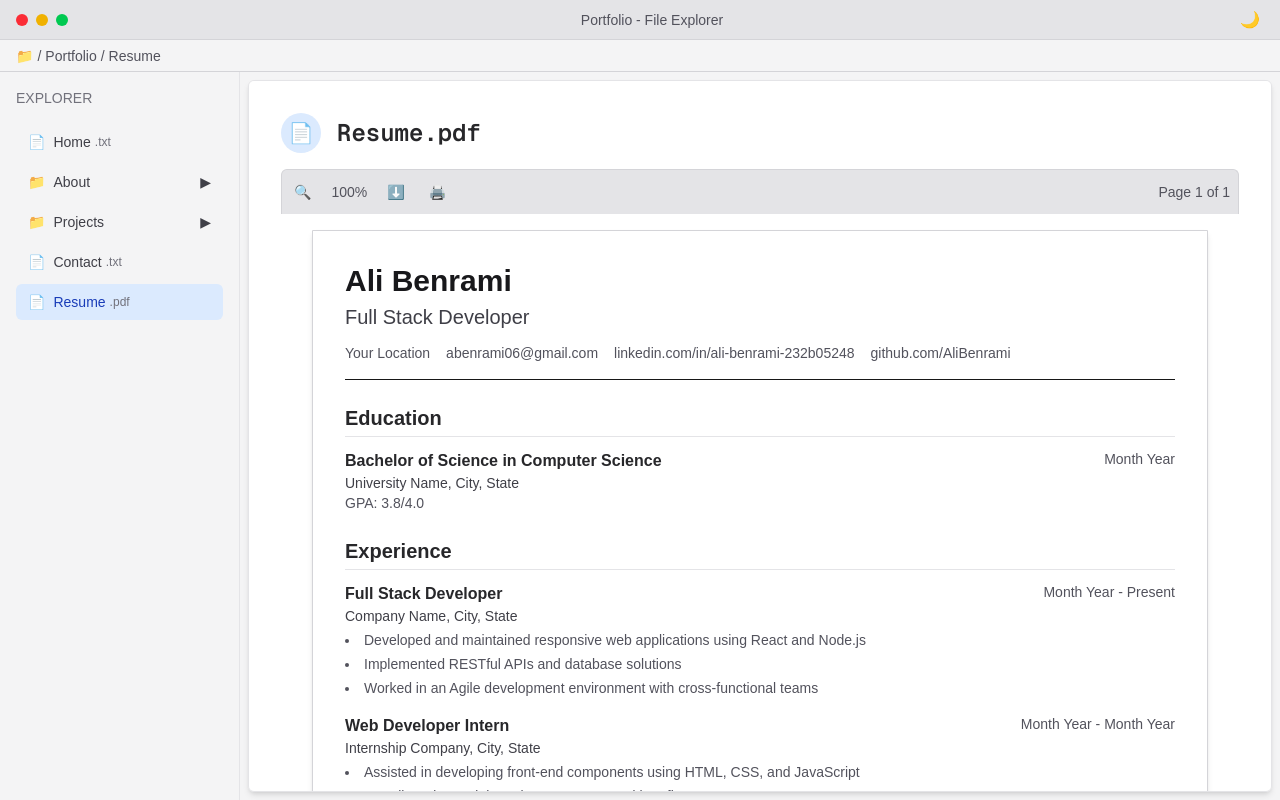
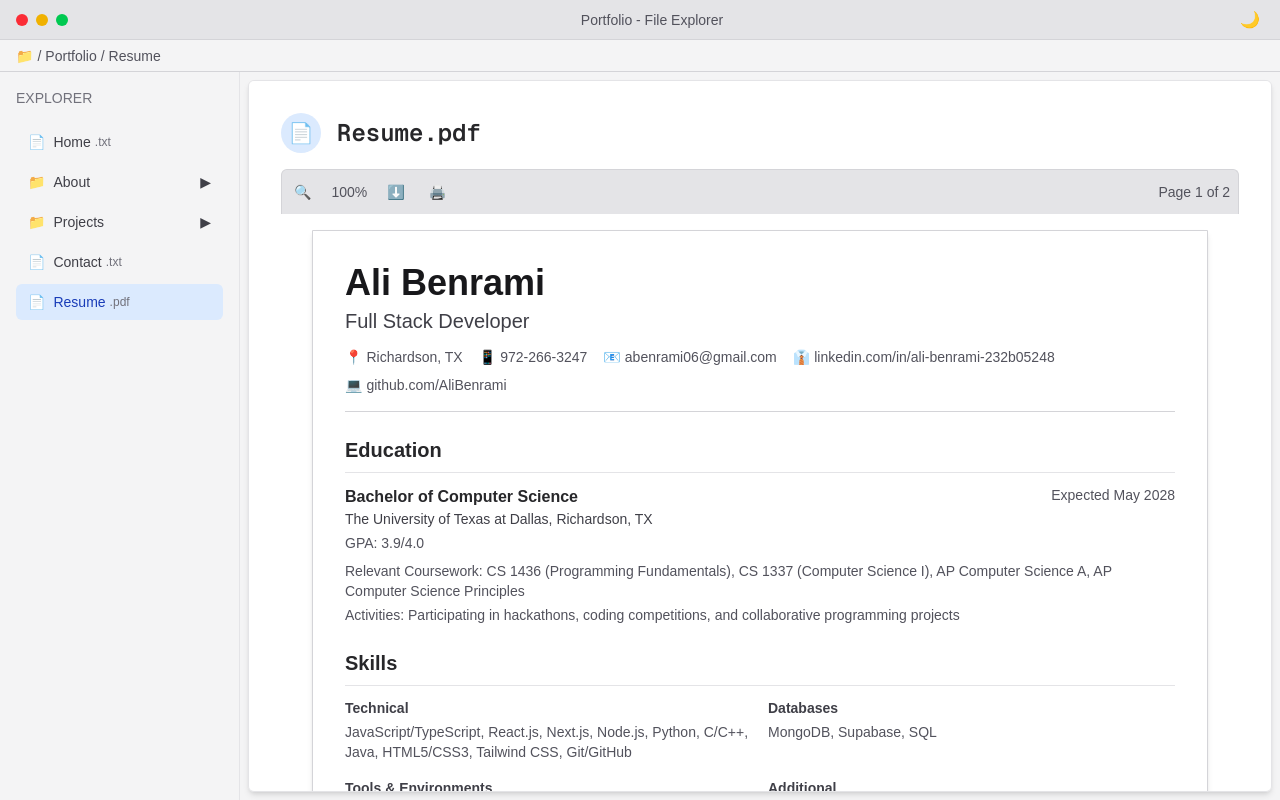
Before and after one commit to AliBenrami/portfolio, a Next.js app: page /resume in a window 1280 px wide. Built offline with nearby package versions, Linux system fonts and the light colour scheme.

Commit message:
feat: Update About and Resume pages with new content and structure

```diff
--- a/src/app/about/page.tsx
+++ b/src/app/about/page.tsx
@@ -39,8 +39,7 @@ export default function AboutPage() {
                 About Me
               </h1>
               <p className="text-sm text-zinc-500 dark:text-zinc-400">
-                Full Stack Developer | React Specialist | Open Source
-                Contributor
+                Full Stack Developer | React Specialist
               </p>
             </div>
 
--- a/src/app/resume/page.tsx
+++ b/src/app/resume/page.tsx
@@ -11,63 +11,100 @@ export default function ResumePage() {
     personalInfo: {
       name: "Ali Benrami",
       title: "Full Stack Developer",
-      location: "Your Location",
+      location: "Richardson, TX",
+      phone: "972-266-3247",
       email: "abenrami06@gmail.com",
       linkedin: "linkedin.com/in/ali-benrami-232b05248",
       github: "github.com/AliBenrami",
     },
     education: [
       {
-        degree: "Bachelor of Science in Computer Science",
-        institution: "University Name",
-        location: "City, State",
-        graduationDate: "Month Year",
-        gpa: "3.8/4.0",
-      },
-    ],
-    experience: [
-      {
-        title: "Full Stack Developer",
-        company: "Company Name",
-        location: "City, State",
-        startDate: "Month Year",
-        endDate: "Present",
-        responsibilities: [
-          "Developed and maintained responsive web applications using React and Node.js",
-          "Implemented RESTful APIs and database solutions",
-          "Worked in an Agile development environment with cross-functional teams",
-        ],
-      },
-      {
-        title: "Web Developer Intern",
-        company: "Internship Company",
-        location: "City, State",
-        startDate: "Month Year",
-        endDate: "Month Year",
-        responsibilities: [
-          "Assisted in developing front-end components using HTML, CSS, and JavaScript",
-          "Contributed to codebase improvements and bug fixes",
-          "Participated in code reviews and team meetings",
-        ],
+        degree: "Bachelor of Computer Science",
+        institution: "The University of Texas at Dallas",
+        location: "Richardson, TX",
+        graduationDate: "Expected May 2028",
+        gpa: "3.9/4.0",
+        coursework:
+          "Relevant Coursework: CS 1436 (Programming Fundamentals), CS 1337 (Computer Science I), AP Computer Science A, AP Computer Science Principles",
+        activities:
+          "Activities: Participating in hackathons, coding competitions, and collaborative programming projects",
       },
     ],
     skills: {
-      languages: ["JavaScript", "TypeScript", "HTML", "CSS", "Python"],
-      frameworks: ["React", "Next.js", "Node.js", "Express"],
-      tools: ["Git", "Docker", "AWS", "Vercel"],
-      databases: ["MongoDB", "MySQL", "PostgreSQL"],
+      technical: [
+        "JavaScript/TypeScript",
+        "React.js",
+        "Next.js",
+        "Node.js",
+        "Python",
+        "C/C++",
+        "Java",
+        "HTML5/CSS3",
+        "Tailwind CSS",
+        "Git/GitHub",
+      ],
+      databases: ["MongoDB", "Supabase", "SQL"],
+      tools: ["VS Code", "GitHub", "Vercel", "Figma (basics)"],
+      additional: [
+        "Microsoft Office (Excel, Access, Word, PowerPoint, Outlook)",
+        "Problem-Solving",
+        "Responsive Design",
+        "UI/UX Principles",
+      ],
     },
     projects: [
       {
         name: "Portfolio Website",
-        description: "Personal portfolio website with file explorer theme",
-        technologies: ["Next.js", "React", "Tailwind CSS"],
+        description:
+          "A personal portfolio website built with Next.js and TailwindCSS with a file explorer theme UI.",
+        details:
+          "Implemented responsive design, dark mode support, and interactive UI elements to showcase projects and skills. Designed with a file explorer inspired interface for an interactive browsing experience. Connected to Supabase backend to dynamically load project information.",
+        technologies: [
+          "Next.js",
+          "React",
+          "TailwindCSS",
+          "TypeScript",
+          "Supabase",
+        ],
       },
       {
         name: "Pocket Secretary",
-        description: "AI-powered scheduling assistant",
-        technologies: ["React", "Node.js", "AI/ML", "Google API"],
+        description:
+          "An AI-powered scheduling assistant that turns everyday language into structured calendar events with seamless Google Calendar integration.",
+        details:
+          "Developed using React and Node.js with integration to AI services and Google Calendar API for automated scheduling. Created an intuitive interface that provides immediate visual feedback and confirmation of scheduled events.",
+        technologies: [
+          "Flutter",
+          "Supabase",
+          "AI/ML",
+          "Google Calendar API",
+          "Gemini API",
+        ],
       },
+    ],
+    organizations: [
+      {
+        name: "Association for Computing Machinery (ACM)",
+        institution: "UT Dallas",
+        duration: "August 2024-Present",
+        role: "Active Member",
+        activities:
+          "Participating in weekly coding challenges, attending technical workshops, and networking with industry professionals",
+      },
+      {
+        name: "Artificial Intelligence Society (AIS)",
+        institution: "UT Dallas",
+        duration: "August 2024-Present",
+        role: "Member",
+        activities:
+          "Exploring machine learning concepts, attending AI demonstrations and speaker sessions",
+      },
+    ],
+    interests: [
+      "Web Development",
+      "Mobile App Development",
+      "Artificial Intelligence",
+      "Software Engineering Best Practices",
     ],
   };
 
@@ -99,7 +136,7 @@ export default function ResumePage() {
           </div>
           <div>
             <span className="text-zinc-600 dark:text-zinc-400 text-xs sm:text-sm">
-              Page 1 of 1
+              Page 1 of 2
             </span>
           </div>
         </div>
@@ -107,33 +144,55 @@ export default function ResumePage() {
         {/* PDF Content */}
         <div className="bg-white dark:bg-zinc-900 p-3 sm:p-6 md:p-8 border border-zinc-300 dark:border-zinc-700 rounded-b-md shadow-md w-full max-w-4xl mx-auto overflow-y-auto">
           {/* Header */}
-          <header className="border-b pb-2 sm:pb-4 mb-3 sm:mb-6">
-            <h1 className="text-xl sm:text-2xl md:text-3xl font-bold text-zinc-900 dark:text-zinc-100 mb-1">
+          <header className="border-b border-zinc-300 dark:border-zinc-700 pb-4 mb-6">
+            <h1 className="text-2xl sm:text-3xl md:text-4xl font-bold text-zinc-900 dark:text-zinc-100 mb-1">
               {resumeData.personalInfo.name}
             </h1>
-            <h2 className="text-lg sm:text-xl text-zinc-700 dark:text-zinc-300 mb-2 sm:mb-3">
+            <h2 className="text-lg sm:text-xl text-zinc-700 dark:text-zinc-300 mb-3">
               {resumeData.personalInfo.title}
             </h2>
-            <div className="flex flex-wrap text-xs sm:text-sm text-zinc-600 dark:text-zinc-400 gap-x-3 sm:gap-x-4 gap-y-1">
-              <div className="break-all">
-                {resumeData.personalInfo.location}
+            <div className="flex flex-wrap text-xs sm:text-sm text-zinc-600 dark:text-zinc-400 gap-x-4 gap-y-2">
+              <div className="flex items-center">
+                <span className="mr-1">📍</span>
+                <span className="break-all">
+                  {resumeData.personalInfo.location}
+                </span>
               </div>
-              <div className="break-all">{resumeData.personalInfo.email}</div>
-              <div className="break-all">
-                {resumeData.personalInfo.linkedin}
+              <div className="flex items-center">
+                <span className="mr-1">📱</span>
+                <span className="break-all">
+                  {resumeData.personalInfo.phone}
+                </span>
               </div>
-              <div className="break-all">{resumeData.personalInfo.github}</div>
+              <div className="flex items-center">
+                <span className="mr-1">📧</span>
+                <span className="break-all">
+                  {resumeData.personalInfo.email}
+                </span>
+              </div>
+              <div className="flex items-center">
+                <span className="mr-1">👔</span>
+                <span className="break-all">
+                  {resumeData.personalInfo.linkedin}
+                </span>
+              </div>
+              <div className="flex items-center">
+                <span className="mr-1">💻</span>
+                <span className="break-all">
+                  {resumeData.personalInfo.github}
+                </span>
+              </div>
             </div>
           </header>
 
           {/* Education */}
-          <section className="mb-3 sm:mb-6">
-            <h2 className="text-lg sm:text-xl font-semibold text-zinc-800 dark:text-zinc-200 border-b border-zinc-200 dark:border-zinc-700 pb-1 mb-2 sm:mb-3">
+          <section className="mb-6">
+            <h2 className="text-lg sm:text-xl font-semibold text-zinc-800 dark:text-zinc-200 border-b border-zinc-200 dark:border-zinc-700 pb-2 mb-3">
               Education
             </h2>
 
             {resumeData.education.map((edu, index) => (
-              <div key={index} className="mb-2 sm:mb-3">
+              <div key={index} className="mb-4">
                 <div className="flex flex-col sm:flex-row sm:justify-between">
                   <h3 className="font-semibold text-zinc-800 dark:text-zinc-200 text-sm sm:text-base">
                     {edu.degree}
@@ -142,72 +201,50 @@ export default function ResumePage() {
                     {edu.graduationDate}
                   </span>
                 </div>
-                <div className="text-zinc-700 dark:text-zinc-300 text-sm">
+                <div className="text-zinc-700 dark:text-zinc-300 text-sm mb-1">
                   {edu.institution}, {edu.location}
                 </div>
-                <div className="text-zinc-600 dark:text-zinc-400 text-xs sm:text-sm">
+                <div className="text-zinc-600 dark:text-zinc-400 text-xs sm:text-sm font-medium">
                   GPA: {edu.gpa}
+                </div>
+                <div className="text-zinc-600 dark:text-zinc-400 text-xs sm:text-sm mt-2">
+                  {edu.coursework}
+                </div>
+                <div className="text-zinc-600 dark:text-zinc-400 text-xs sm:text-sm mt-1">
+                  {edu.activities}
                 </div>
               </div>
             ))}
           </section>
 
-          {/* Experience */}
-          <section className="mb-3 sm:mb-6">
-            <h2 className="text-lg sm:text-xl font-semibold text-zinc-800 dark:text-zinc-200 border-b border-zinc-200 dark:border-zinc-700 pb-1 mb-2 sm:mb-3">
-              Experience
-            </h2>
-
-            {resumeData.experience.map((exp, index) => (
-              <div key={index} className="mb-3 sm:mb-4">
-                <div className="flex flex-col sm:flex-row sm:justify-between">
-                  <h3 className="font-semibold text-zinc-800 dark:text-zinc-200 text-sm sm:text-base">
-                    {exp.title}
-                  </h3>
-                  <span className="text-zinc-600 dark:text-zinc-400 text-xs sm:text-sm">
-                    {exp.startDate} - {exp.endDate}
-                  </span>
-                </div>
-                <div className="text-zinc-700 dark:text-zinc-300 mb-1 text-sm">
-                  {exp.company}, {exp.location}
-                </div>
-                <ul className="list-disc list-inside text-zinc-600 dark:text-zinc-400 text-xs sm:text-sm space-y-0.5 sm:space-y-1">
-                  {exp.responsibilities.map((resp, i) => (
-                    <li key={i}>{resp}</li>
-                  ))}
-                </ul>
-              </div>
-            ))}
-          </section>
-
           {/* Skills */}
-          <section className="mb-3 sm:mb-6">
-            <h2 className="text-lg sm:text-xl font-semibold text-zinc-800 dark:text-zinc-200 border-b border-zinc-200 dark:border-zinc-700 pb-1 mb-2 sm:mb-3">
+          <section className="mb-6">
+            <h2 className="text-lg sm:text-xl font-semibold text-zinc-800 dark:text-zinc-200 border-b border-zinc-200 dark:border-zinc-700 pb-2 mb-3">
               Skills
             </h2>
 
-            <div className="grid grid-cols-1 sm:grid-cols-2 gap-2 sm:gap-4">
+            <div className="grid grid-cols-1 sm:grid-cols-2 gap-4">
               <div>
-                <h3 className="font-semibold text-zinc-700 dark:text-zinc-300 mb-0.5 sm:mb-1 text-sm">
-                  Languages
+                <h3 className="font-semibold text-zinc-700 dark:text-zinc-300 mb-1 text-sm">
+                  Technical
                 </h3>
                 <div className="text-zinc-600 dark:text-zinc-400 text-xs sm:text-sm">
-                  {resumeData.skills.languages.join(", ")}
+                  {resumeData.skills.technical.join(", ")}
                 </div>
               </div>
 
               <div>
-                <h3 className="font-semibold text-zinc-700 dark:text-zinc-300 mb-0.5 sm:mb-1 text-sm">
-                  Frameworks
+                <h3 className="font-semibold text-zinc-700 dark:text-zinc-300 mb-1 text-sm">
+                  Databases
                 </h3>
                 <div className="text-zinc-600 dark:text-zinc-400 text-xs sm:text-sm">
-                  {resumeData.skills.frameworks.join(", ")}
+                  {resumeData.skills.databases.join(", ")}
                 </div>
               </div>
 
               <div>
-                <h3 className="font-semibold text-zinc-700 dark:text-zinc-300 mb-0.5 sm:mb-1 text-sm">
-                  Tools
+                <h3 className="font-semibold text-zinc-700 dark:text-zinc-300 mb-1 text-sm">
+                  Tools & Environments
                 </h3>
                 <div className="text-zinc-600 dark:text-zinc-400 text-xs sm:text-sm">
                   {resumeData.skills.tools.join(", ")}
@@ -215,35 +252,80 @@ export default function ResumePage() {
               </div>
 
               <div>
-                <h3 className="font-semibold text-zinc-700 dark:text-zinc-300 mb-0.5 sm:mb-1 text-sm">
-                  Databases
+                <h3 className="font-semibold text-zinc-700 dark:text-zinc-300 mb-1 text-sm">
+                  Additional
                 </h3>
                 <div className="text-zinc-600 dark:text-zinc-400 text-xs sm:text-sm">
-                  {resumeData.skills.databases.join(", ")}
+                  {resumeData.skills.additional.join(", ")}
                 </div>
               </div>
             </div>
           </section>
 
           {/* Projects */}
-          <section>
-            <h2 className="text-lg sm:text-xl font-semibold text-zinc-800 dark:text-zinc-200 border-b border-zinc-200 dark:border-zinc-700 pb-1 mb-2 sm:mb-3">
+          <section className="mb-6">
+            <h2 className="text-lg sm:text-xl font-semibold text-zinc-800 dark:text-zinc-200 border-b border-zinc-200 dark:border-zinc-700 pb-2 mb-3">
               Projects
             </h2>
 
             {resumeData.projects.map((project, index) => (
-              <div key={index} className="mb-2">
+              <div key={index} className="mb-5">
                 <div className="font-semibold text-zinc-700 dark:text-zinc-300 text-sm">
                   {project.name}
                 </div>
-                <div className="text-zinc-600 dark:text-zinc-400 text-xs sm:text-sm">
+                <div className="text-zinc-600 dark:text-zinc-400 text-xs sm:text-sm mb-1 italic">
                   {project.description}
                 </div>
+                <div className="text-zinc-600 dark:text-zinc-400 text-xs sm:text-sm mb-1">
+                  {project.details}
+                </div>
                 <div className="text-zinc-500 dark:text-zinc-500 text-xs">
-                  Technologies: {project.technologies.join(", ")}
+                  <span className="font-medium">Technologies:</span>{" "}
+                  {project.technologies.join(", ")}
                 </div>
               </div>
             ))}
+          </section>
+
+          {/* Organizations */}
+          <section className="mb-6">
+            <h2 className="text-lg sm:text-xl font-semibold text-zinc-800 dark:text-zinc-200 border-b border-zinc-200 dark:border-zinc-700 pb-2 mb-3">
+              Organizations
+            </h2>
+
+            {resumeData.organizations.map((org, index) => (
+              <div key={index} className="mb-4">
+                <div className="flex flex-col sm:flex-row sm:justify-between">
+                  <div className="font-semibold text-zinc-700 dark:text-zinc-300 text-sm">
+                    {org.name}
+                    {org.role && (
+                      <span className="font-normal"> — {org.role}</span>
+                    )}
+                  </div>
+                  <div className="text-zinc-600 dark:text-zinc-400 text-xs">
+                    {org.duration}
+                  </div>
+                </div>
+                <div className="text-zinc-600 dark:text-zinc-400 text-xs">
+                  {org.institution}
+                </div>
+                {org.activities && (
+                  <div className="text-zinc-600 dark:text-zinc-400 text-xs mt-1">
+                    {org.activities}
+                  </div>
+                )}
+              </div>
+            ))}
+          </section>
+
+          {/* Interests */}
+          <section>
+            <h2 className="text-lg sm:text-xl font-semibold text-zinc-800 dark:text-zinc-200 border-b border-zinc-200 dark:border-zinc-700 pb-2 mb-3">
+              Areas of Interest
+            </h2>
+            <div className="text-zinc-600 dark:text-zinc-400 text-xs sm:text-sm">
+              {resumeData.interests.join(" • ")}
+            </div>
           </section>
         </div>
       </div>
```
Also changed, not shown: src/app/projects/page.tsx (+8 -1 lines).
